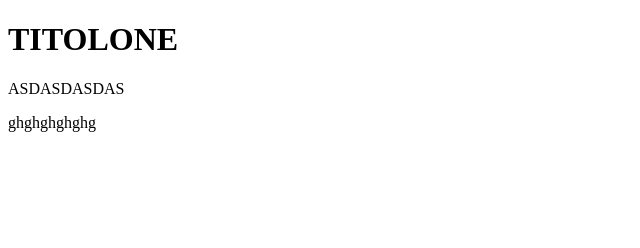
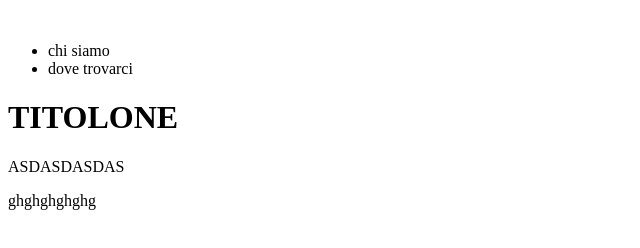
Before and after one commit to AntoninoPezzino/lezioneGit, a plain HTML site: page index.html in a window 1280 px wide. Shown: the whole page, without its empty margins (0-640 px from the left). Drawn offline with Linux system fonts and the light colour scheme.

Commit message:
ho aggiunto la navbar

```diff
--- a/index.html
+++ b/index.html
@@ -7,7 +7,15 @@
 </head>
 <body>
 
-
+    <nav>
+        <div>
+            <a href=""><img src="" alt=""></a>
+        </div>
+        <ul>
+            <li>chi siamo</li>
+            <li>dove trovarci</li>
+        </ul>
+    </nav>
 
     <header>
         <h1>TITOLONE</h1>
```
